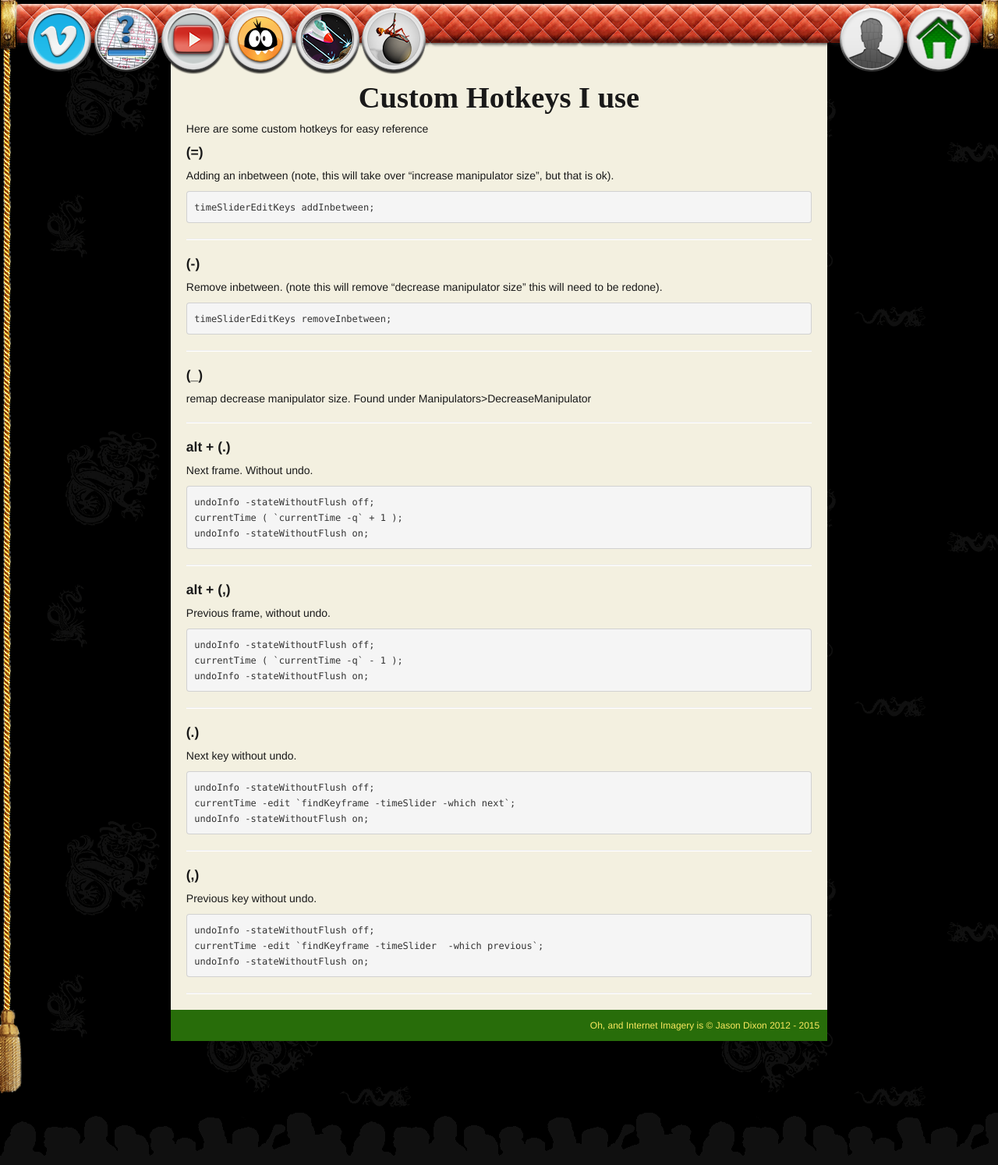
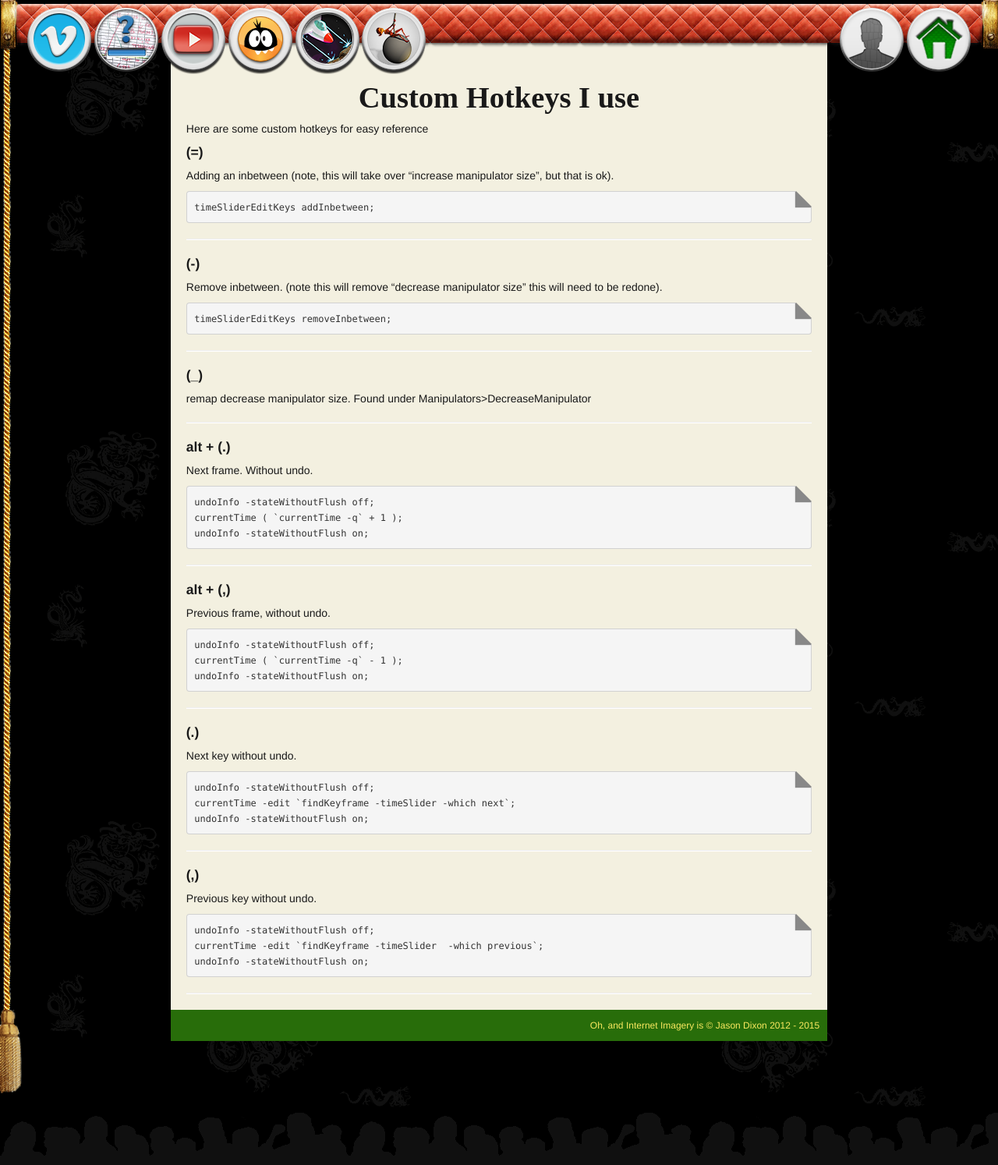
Before and after one commit to internetimagery/internetimagery.github.io, a Jekyll site: the page built from hotkeys/index.md, in a window 1280 px wide. Shown: the whole page at 78% size. Built offline with Jekyll 4.4.1, drawn with Linux system fonts in a browser that asks for light colours; some web fonts are replaced.

Commit message:
corner fold on pre tags

```diff
--- a/css/layout.css
+++ b/css/layout.css
@@ -81,6 +81,27 @@ blockquote:after{
 	left: 3px;
 	border: 1px dashed rgba(0, 0, 0, 0.1);
 	box-shadow: 0px 0px 2px rgba(0, 0, 0, 0.2);
+}
+
+pre {
+	position: relative;
+}
+
+pre:before {
+  content: "";
+  position: absolute;
+  top: -1px;
+  right: -1px;
+  height: 0px;
+  border-width: 0 20px 20px 0;
+  border-style: solid;
+  border-color: #f3f0e0 #f3f0e0 #888 #888;
+  background: #888;
+  -webkit-box-shadow: -1px 1px 1px rgba(0,0,0,0.3), -1px 1px 1px rgba(0,0,0,0.2);
+  -moz-box-shadow: -1px 1px 1px rgba(0,0,0,0.3), -1px 1px 1px rgba(0,0,0,0.2);
+  box-shadow: -1px 1px 1px rgba(0,0,0,0.3), -1px 1px 1px rgba(0,0,0,0.2);
+  /* Firefox 3.0 damage limitation */
+  display: block; width: 0;
 }
 
 code {
```
